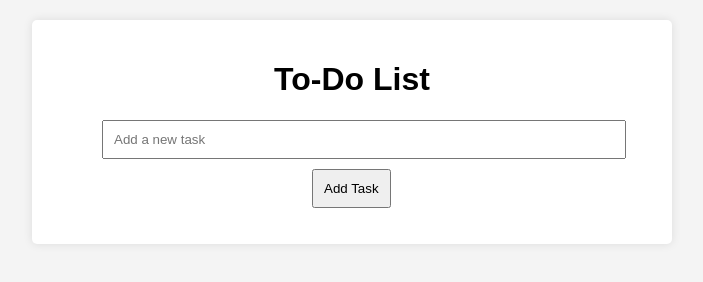
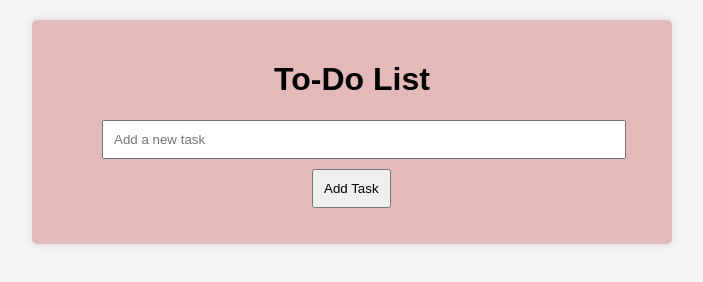
Before and after one commit to JACOBIAN01/JavaScript-Mastery, a plain HTML site: page To-Do-List/index.html in a window 1280 px wide. Shown: the whole page, without its empty margins (288-991 px from the left). Drawn offline with Linux system fonts and the light colour scheme.

Commit message:
To-do List

```diff
--- a/To-Do-List/styles.css
+++ b/To-Do-List/styles.css
@@ -8,7 +8,7 @@ body {
 .container {
     max-width: 600px;
     margin: auto;
-    background: #fff;
+    background: #e4b9b9;
     padding: 20px;
     border-radius: 5px;
     box-shadow: 0 0 10px rgba(0, 0, 0, 0.1);
```
